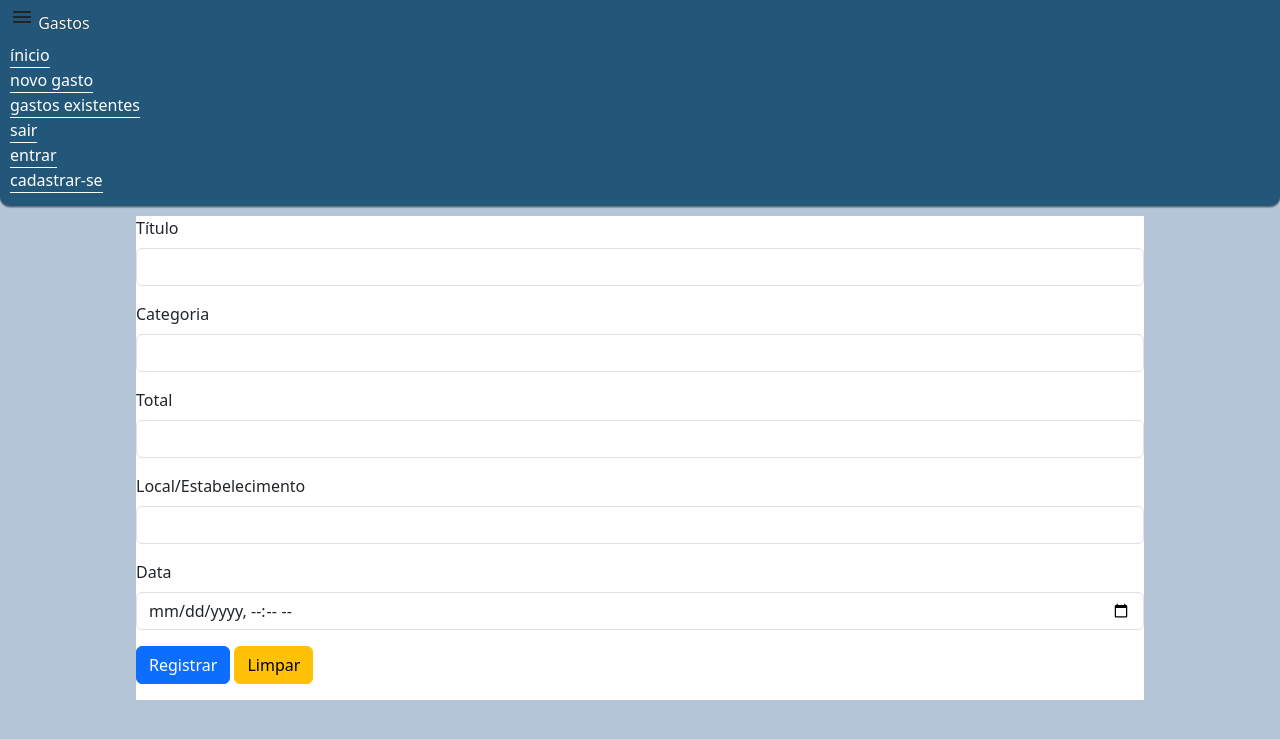
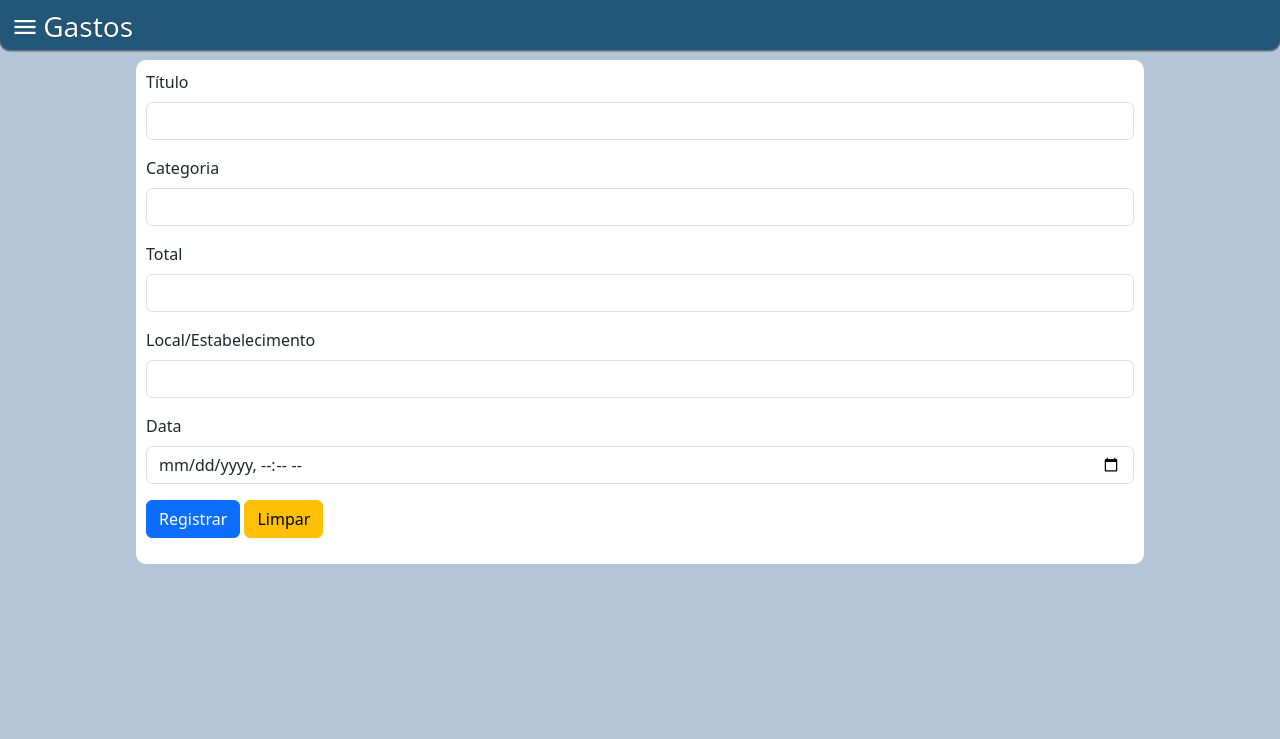
Before and after one commit to felipe-fjs/registro_de_gastos, a Flask app: page /novo-gasto in a window 1280 px wide. Shown: the top 739 px of the page. Run offline with Flask 3, Linux system fonts and the light colour scheme; some libraries are stand-ins or nearby versions.

Commit message:
Update general_style.css

```diff
--- a/app/static/css/general_style.css
+++ b/app/static/css/general_style.css
@@ -13,7 +13,7 @@ body, html {
 }
 
 header.header {
-    height: fit-content;
+    height: min-content;
     background-color: #22577A;
 
     padding: 5px 10px;
@@ -21,24 +21,46 @@ header.header {
     box-shadow: 0 1px 1px 0.5px rgba(0, 0, 0, 0.442);
 }
 
-.navbar-title {
-    color: white;
-    text-shadow: 0 0 1px black;
-
-}
-
 .navbar {
+    padding: 0;
     display: flex;
     flex-flow: column;
     align-items: flex-start;
 
+    max-height: 0;
+    overflow-y: hidden;
+
+    transition: max-height .75s ease-in-out;
+}
+
+.navbar-title-section {
+    padding: 0 1px;
+    height: 40px;
+}
+
+.navbar-title {
+    display: inline-block;
+    font-size: 28px;
+    margin: 0;
+    height: 40px;
+    color: white;
+    text-shadow: 0 0 1px black;
+}
+
+.menu-burguer {
+    color: white;
+    font-size: 28px;
+    height: 100%;
+    vertical-align: middle;
+
+    cursor: pointer;
 }
 
 .navbar-link{
     display: block;
     color: white;
+    text-shadow: 0 0 1px black;
     text-decoration: none;
-    border-bottom: 1px solid white;
 }
 
 main {
@@ -59,5 +81,7 @@ main {
 
 .expenses_form {
     width: 80%;
+    border-radius: 10px;
+    padding: 10px;
     background-color: white;
 }
```
